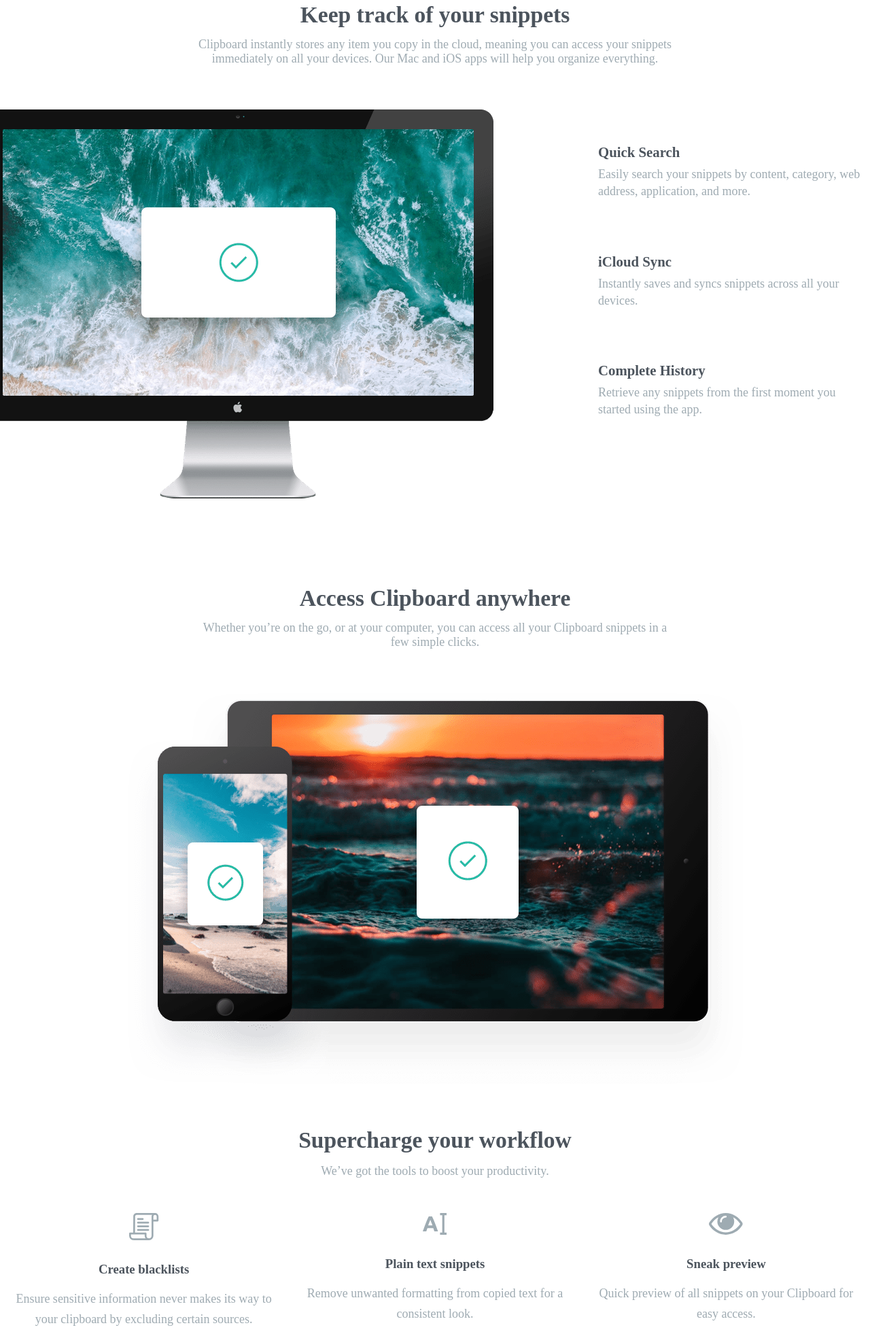
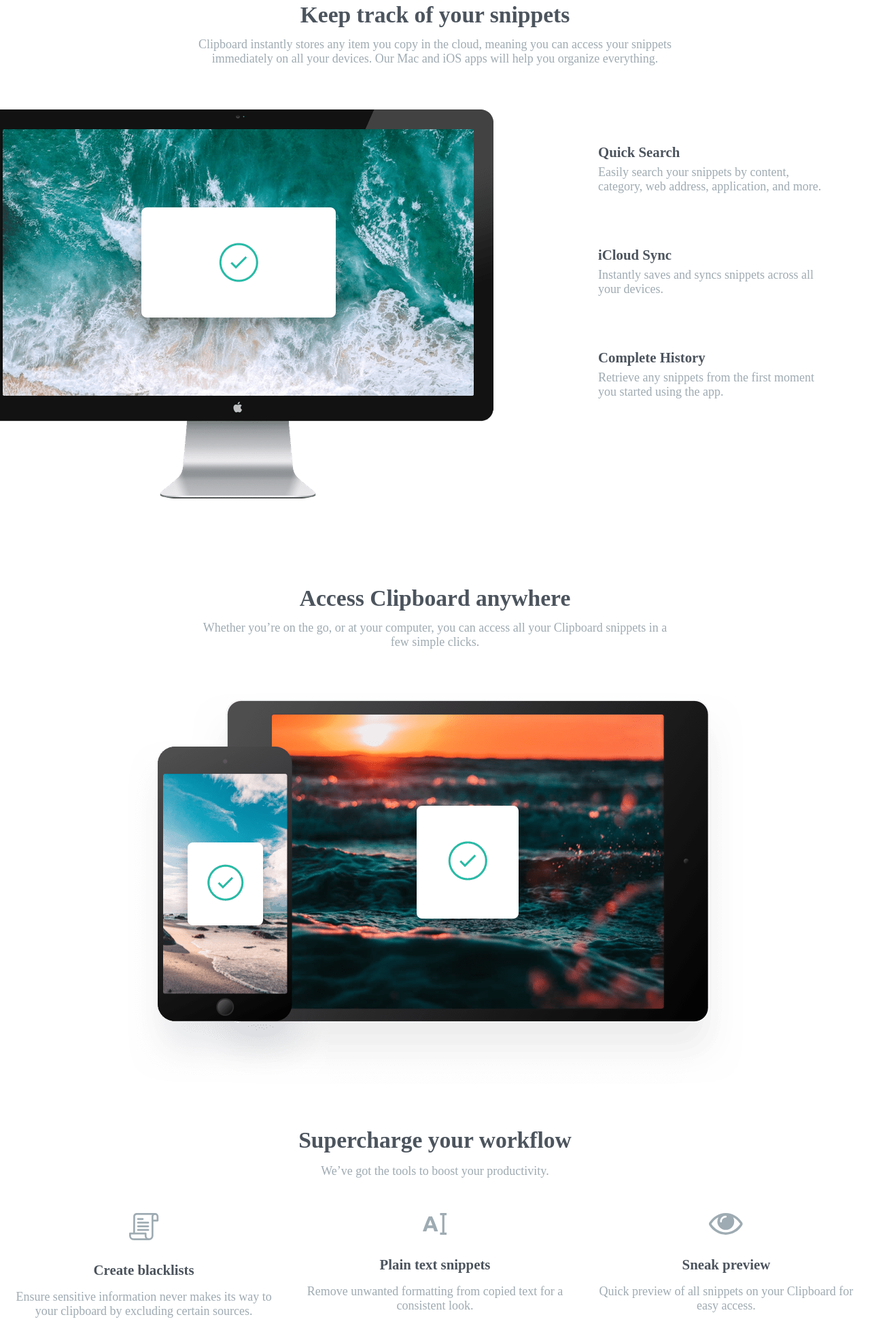
Before and after one commit to Yasmim-Coimbra/clipboard-landing-page, a plain HTML site: page index.html in a window 1280 px wide. Shown: the part 589-2548 px from the top of the page at 68% size. Drawn offline with Linux system fonts and the light colour scheme; a web font is replaced by a local one.

Commit message:
fix: changing values for a more optmized gap differences between elements

```diff
--- a/src/css/style.css
+++ b/src/css/style.css
@@ -62,7 +62,7 @@ body {
         .text {
             display: flex;
             flex-direction: column;
-            padding-top: 4%;
+            padding: 4% 5% 0 0;
             gap: 15%;
 
             h3 {
@@ -72,7 +72,6 @@ body {
 
             p {
                 max-width: 400px;
-                line-height: 140%;
             }
         }
     }
@@ -129,12 +128,12 @@ body {
         }
 
         h3 {
+            font-size: 130%;
             margin-block: 4%;
         }
 
         p {
             max-width: 420px;
-            line-height: 170%;
         }
     }
 }
@@ -164,14 +163,13 @@ body {
 
         p {
             max-width: 700px;
-            line-height: 150%;
         }
     }
 }
 
 footer {
     margin-top: 10%;
-    padding: 30px 12%;
+    padding: 40px 12%;
     color: hsl(210, 10%, 33%);
 
     .container {
```
